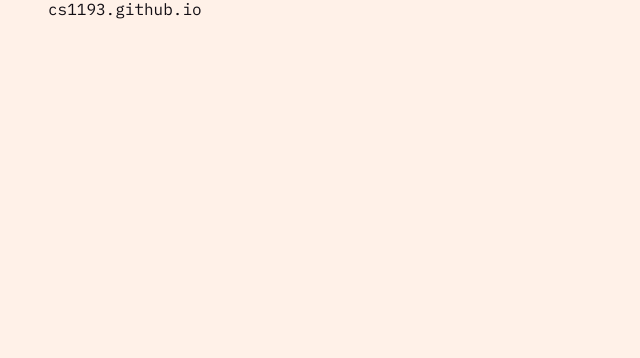
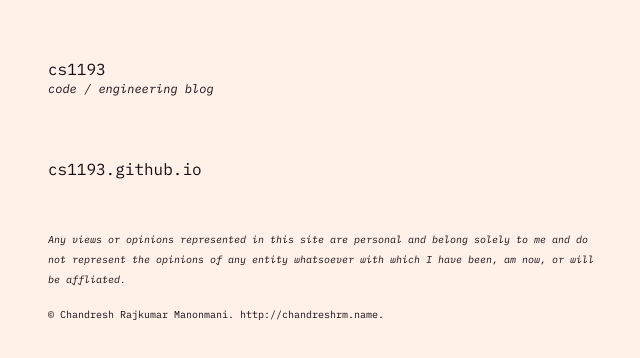
Before and after one commit to cs1193/cs1193.github.io, a website: page index.html in a window 1280 px wide. Shown: the whole page, without its empty margins (317-957 px from the left). Drawn offline with Linux system fonts and the light colour scheme.

Commit message:
fix: dev: master: added style

```diff
--- a/index.css
+++ b/index.css
@@ -21,3 +21,36 @@ body {
   -webkit-font-smoothing: antialiased;
   -moz-osx-font-smoothing: grayscale;
 }
+
+header {
+  position: relative;
+  margin: 60px 0;
+}
+
+header .title {
+  font-size: 16px;
+  font-weight: normal;
+  text-transform: none;
+}
+
+header .sub-title {
+  font-size: 12px;
+  font-style: italic;
+  font-weight: normal;
+}
+
+main {
+  position: relative;
+}
+
+
+footer {
+  margin-top: 50px;
+  font-size: 10px;
+}
+
+footer .disclaimer {
+  font-size: 10px;
+  margin-bottom: 15px;
+  font-style: italic;
+}
--- a/index.html
+++ b/index.html
@@ -1,11 +1,23 @@
 <html>
   <head>
     <meta charset="utf-8">
-    <title>cs1193</title>
+    <title>cs1193 / code / engineering blog</title>
     <link rel="stylesheet" href="./index.css">
   </head>
   <body>
-    <p>cs1193.github.io</p>
+    <header>
+      <h3 class="title">cs1193</h3>
+      <h3 class="sub-title">code / engineering blog</h3>
+    </header>
+    <main>
+      <p>cs1193.github.io</p>
+    </main>
+    <footer>
+      <div class="disclaimer">
+        Any views or opinions represented in this site are personal and belong solely to me and do not represent the opinions of any entity whatsoever with which I have been, am now, or will be affliated.
+      </div>
+      &copy; Chandresh Rajkumar Manonmani. http://chandreshrm.name.
+    </footer>
     <script src="./index.js"></script>
   </body>
 </html>
```
